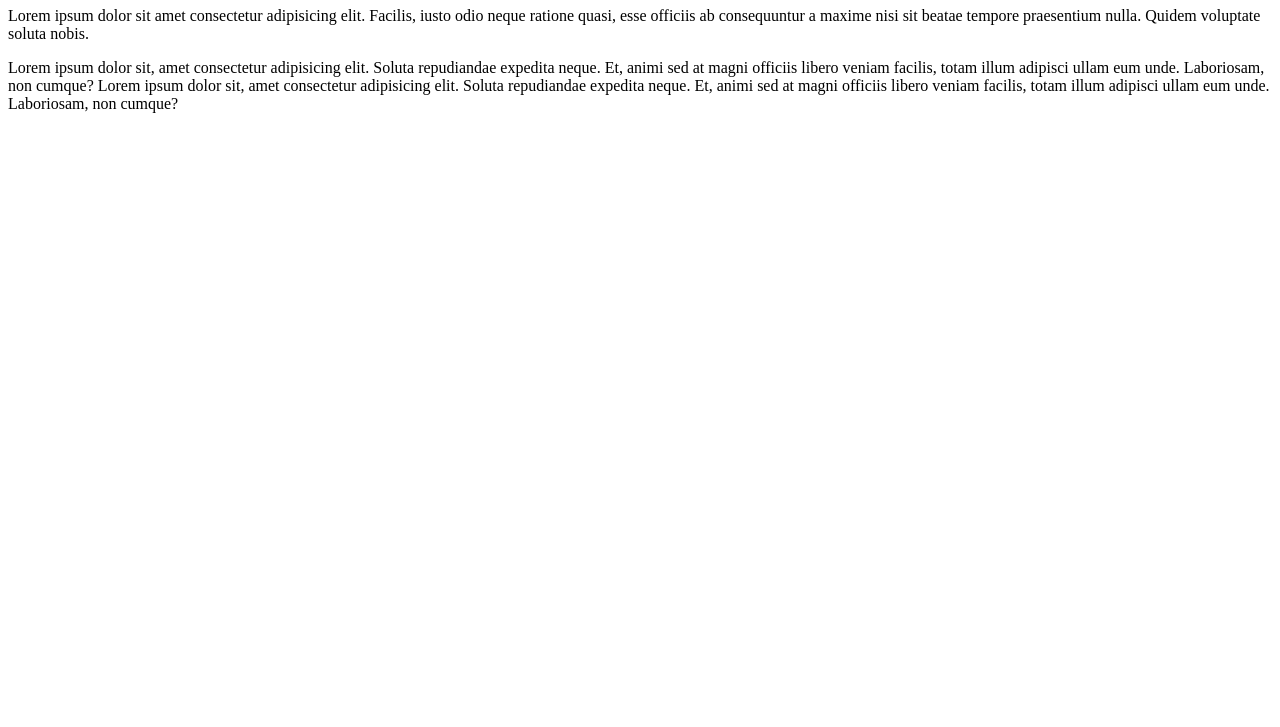
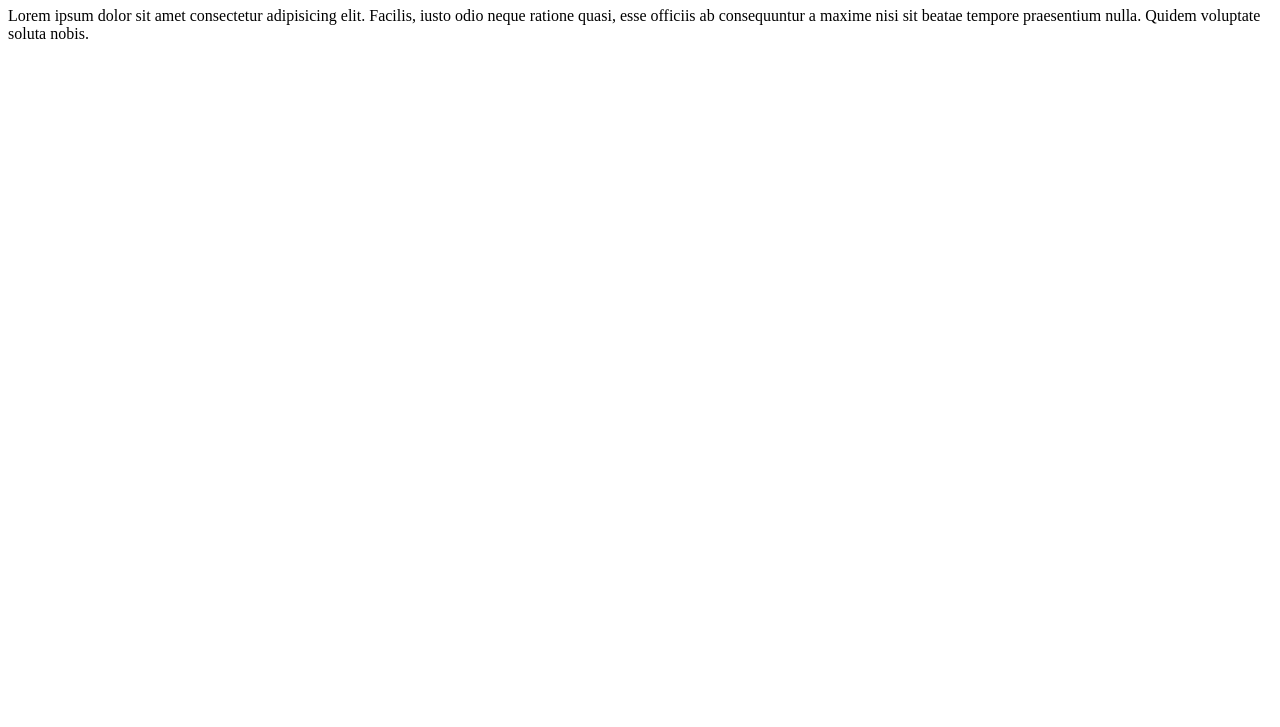
Before and after one commit to katebanban/git-test-2, a plain HTML site: page index.html in a window 1280 px wide. Shown: the part 73-800 px from the top of the page. Drawn offline with Linux system fonts and the light colour scheme.

Commit message:
third change

```diff
--- a/index.html
+++ b/index.html
@@ -11,9 +11,5 @@
 	<p>
 		Lorem ipsum dolor sit amet consectetur adipisicing elit. Facilis, iusto odio neque ratione quasi, esse officiis ab consequuntur a maxime nisi sit beatae tempore praesentium nulla. Quidem voluptate soluta nobis.
 	</p>
-
-	<p>
-		Lorem ipsum dolor sit, amet consectetur adipisicing elit. Soluta repudiandae expedita neque. Et, animi sed at magni officiis libero veniam facilis, totam illum adipisci ullam eum unde. Laboriosam, non cumque? Lorem ipsum dolor sit, amet consectetur adipisicing elit. Soluta repudiandae expedita neque. Et, animi sed at magni officiis libero veniam facilis, totam illum adipisci ullam eum unde. Laboriosam, non cumque?
-	</p>
 </body>
 </html>
```
